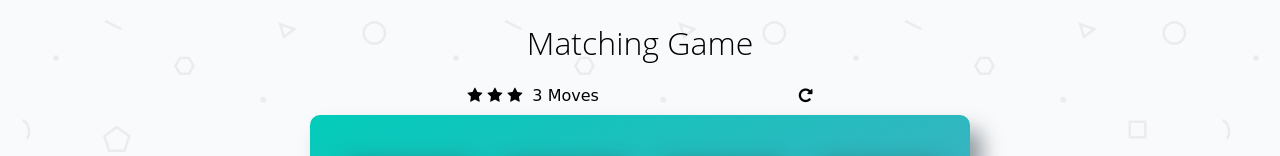
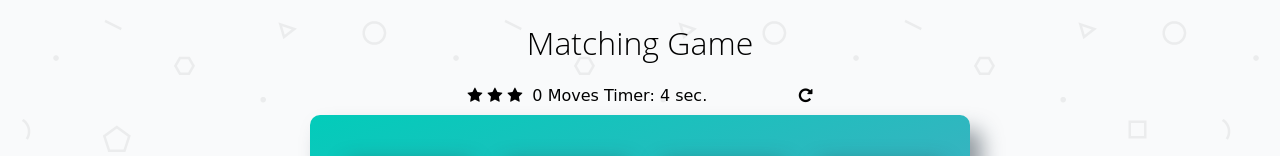
Before and after one commit to Nahov91/memorygame, a plain HTML site: page index.html in a window 1280 px wide. Shown: the top 156 px of the page. Drawn offline with nearby package versions, Linux system fonts and the light colour scheme; a web font is replaced by a local one.

Commit message:
Fixes an issue where timer didn't show up.

```diff
--- a/index.html
+++ b/index.html
@@ -22,7 +22,7 @@
         		<li><i class="fa fa-star"></i></li>
         	</ul>
 
-        	<span class="moves">3</span> Moves
+        	<span class="moves">0</span> Moves Timer: <span class='timer'>0</span> sec.
 
             <div class="restart">
         		<i class="fa fa-repeat"></i>
```
